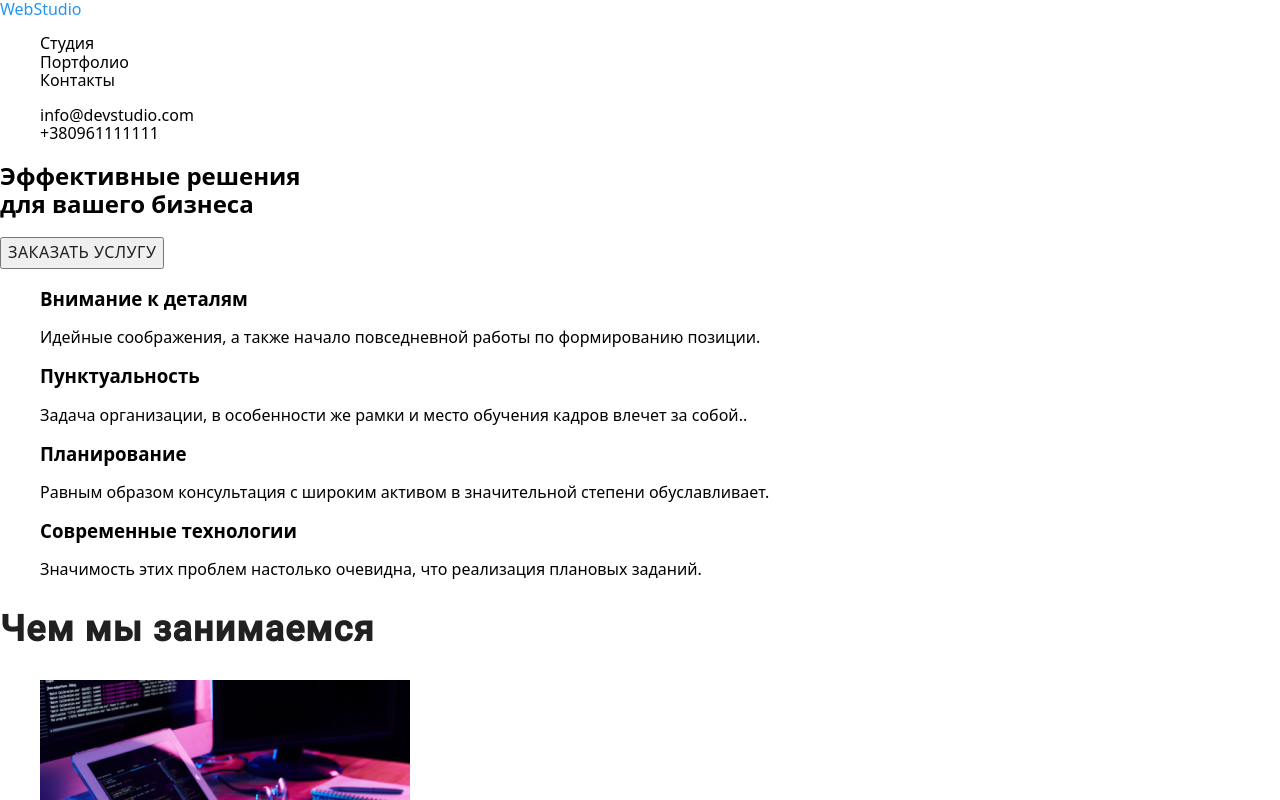
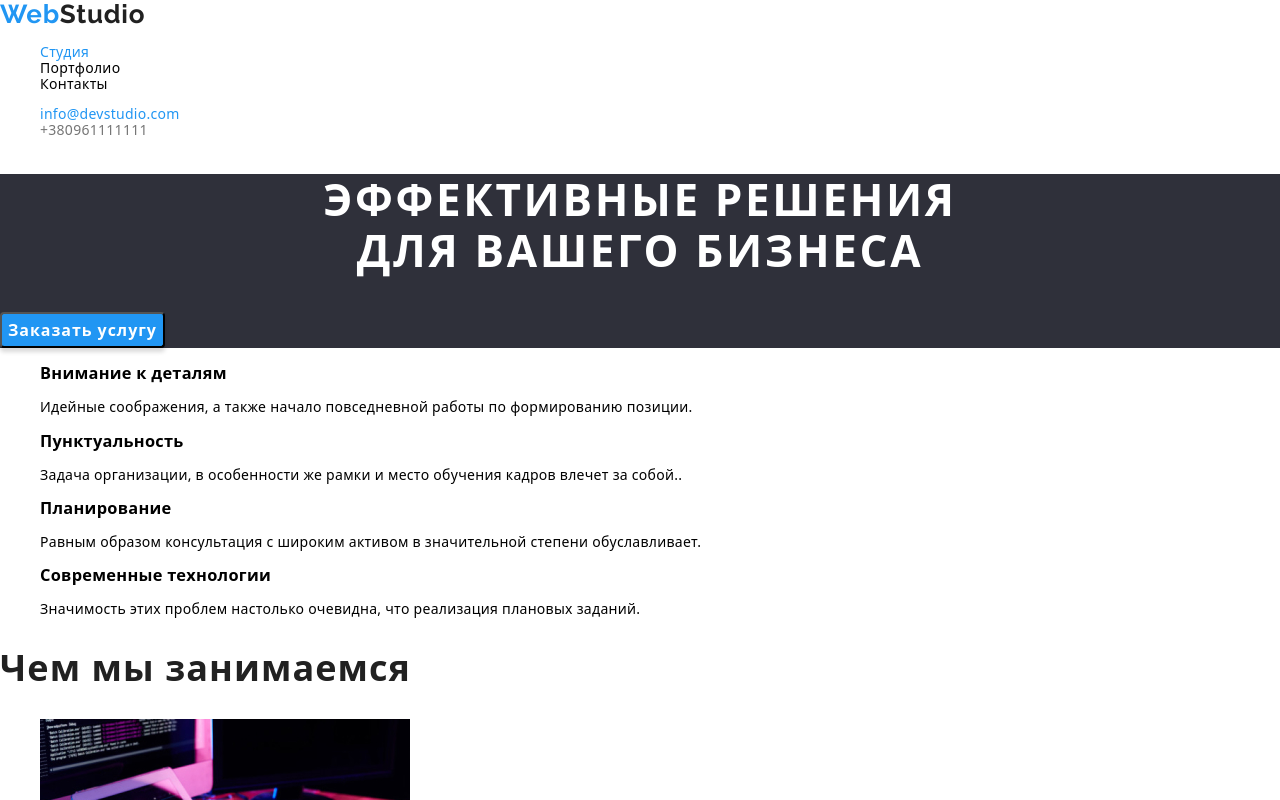
Before and after one commit to VLADIMIR1986KOSYAKOV/goit-markup-hw-02, a plain HTML site: page index.html in a window 1280 px wide. Shown: the top 800 px of the page. Drawn offline with nearby package versions, Linux system fonts and the light colour scheme; files whose address does not match are found by name.

Commit message:
завершает хедер и герой

```diff
--- a/css/style.css
+++ b/css/style.css
@@ -29,11 +29,9 @@
     --title-color: #212121;
     --dark-bg-color: #2F303A;
     --second-bg-color: #E5E5E5;
-    --title-font: "Raleway", sans-serif;
-  }
+     }
 }
 body {
-    background-color: #FFFFFF;
     font-family: Roboto;
     font-style: normal;
     font-weight: 500;
@@ -41,6 +39,7 @@ body {
     line-height: 16px;
     letter-spacing: 1.14;
     color: #212121;
+    background-color: #FFFFFF;
 }
 
 .visually-hidden {
@@ -59,6 +58,14 @@ body {
     color: inherit;
 }
 
+.link-studio {
+    color: #2196F3;
+}
+
+.link-tel {
+    color: #757575;
+}
+
 .link:hover,
 .link:focus {
   color: var(--accent-color);
@@ -66,6 +73,9 @@ body {
 
 .list {
     list-style: none;
+    font-size: 14px;
+    line-height: 1.14;
+    letter-spacing: 0.02em;
   }
 
   .button {
@@ -74,13 +84,11 @@ body {
     line-height: 1.62;
     text-align: center;
     letter-spacing: 0.03em;
-    text-transform: uppercase;
     color: var(--title-color);
+    cursor: pointer;
 }
 
 .title {
-    font-family: Roboto;
-    font-style: normal;
     font-weight: 900;
     font-size: 44px;
     line-height: 1.36;
@@ -90,8 +98,6 @@ body {
     color: #FFFFFF;
 }
 .page-title {
-    font-family: Roboto;
-    font-style: normal;
     font-weight: bold;
     font-size: 36px;
     line-height: 1.16;
@@ -105,3 +111,46 @@ body {
     line-height: 1.36;
     color: var(--title-color);
   }
+
+  .logo {
+    font-family: Raleway;
+    font-style: normal;
+    font-weight: bold;
+    font-size: 26px;
+    line-height: 1.19x;
+    letter-spacing: 0.03em;
+    color: var(--main-text-color);
+  }
+
+  .logo-web {
+    color: var(--accent-color);
+}
+
+.hero {
+
+    background: #2F303A;
+}
+
+.title-hero {
+    font-weight: 900;
+    font-size: 44px;
+    line-height: 1.36x;
+    text-align: center;
+    letter-spacing: 0.06em;
+    text-transform: uppercase;
+    color: #FFFFFF;
+}
+
+.button-hero {
+    font-weight: bold;
+    font-size: 16px;
+    line-height: 30px;
+    display: flex;
+    align-items: center;
+    text-align: center;
+    letter-spacing: 0.06em;
+    color: #FFFFFF;
+    background: #2196F3;
+    box-shadow: 0px 4px 4px rgba(0, 0, 0, 0.15);
+    border-radius: 4px;
+    }
--- a/index.html
+++ b/index.html
@@ -13,24 +13,24 @@
 </head>
 
 <body>
-    <header>
+    <header">
         <nav>
-            <a class="link" href="/" target="_blank" rel="noopener noreferrer">WebStudio</a>
+            <a class="link" href="/" target="_blank" rel="noopener noreferrer"><span class="logo"><span class="logo-web">Web</span>Studio</span></a>
             <ul class="list">
-                <li><a class="link" href="">Студия</a></li>
+                <li><a class="link" href=""><span class="link-studio">Студия</span></a></li>
                 <li><a class="link" href="">Портфолио</a></li>
                 <li><a class="link" href="">Контакты</a></li>
             </ul>
         </nav>
         <ul class="list">
-            <li><a class="link" href="mailto:info@devstudio.com">info@devstudio.com</a></li>
-            <li><a class="link" href="tel:+380961111111">+380961111111</a></li>
+            <li><a class="link" href="mailto:info@devstudio.com"><span class="link-studio">info@devstudio.com</span></a></li>
+            <li><a class="link" href="tel:+380961111111"><span class="link-tel">+380961111111</span></a></li>
         </ul>
     </header>
     <main>
-        <section>
-            <h1 class=".title">Эффективные решения<br> для вашего бизнеса</h1>
-            <button class="button" type="button">Заказать услугу</button>
+        <section class="hero">
+            <h1 class="title-hero">Эффективные решения<br> для вашего бизнеса</h1>
+            <button class="button-hero" type="button">Заказать услугу</button>
         </section>
         <section>
             <h2 class="visually-hidden">Что мы ценим в наших сотрудниках</h2>
```
Also changed, not shown: portfolio.html (+1 -1 lines).
